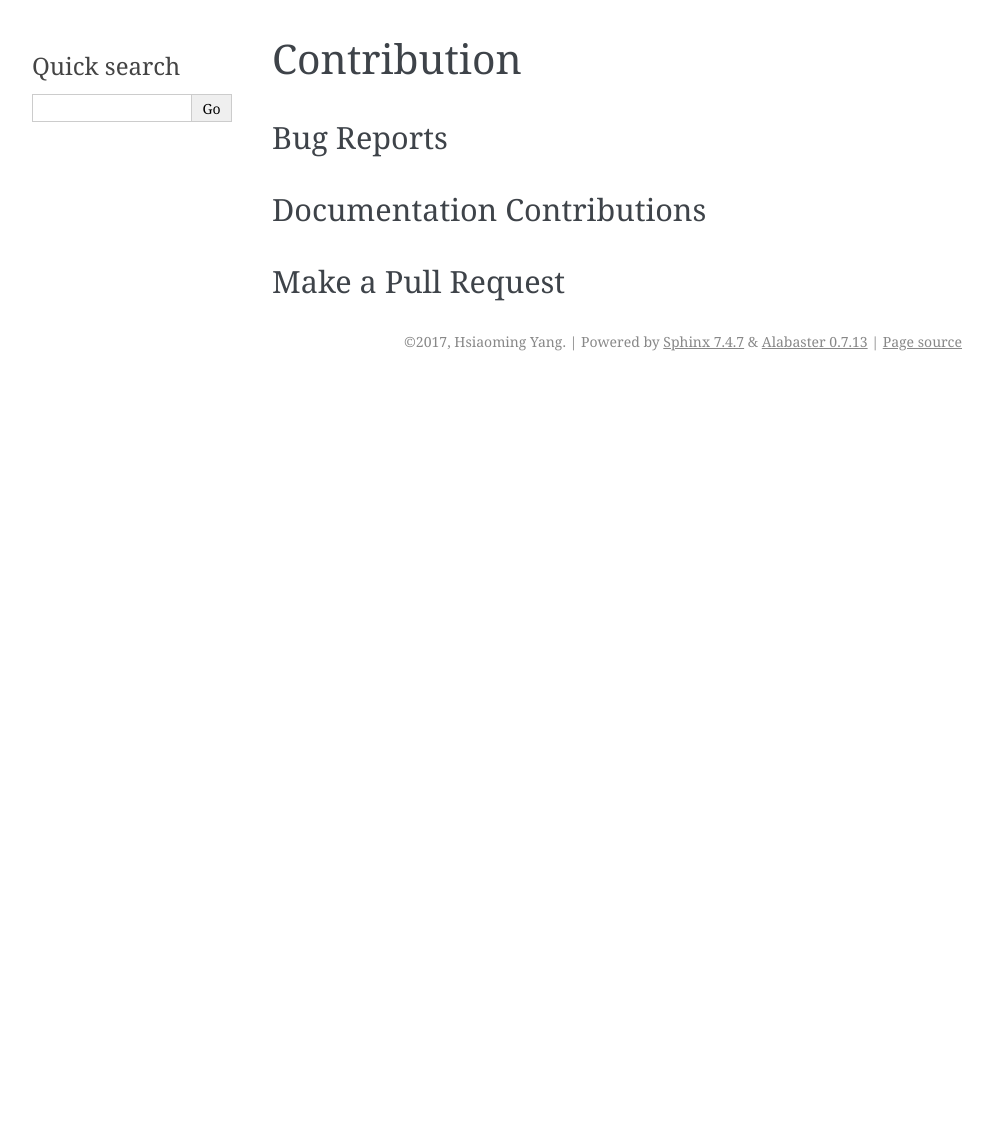
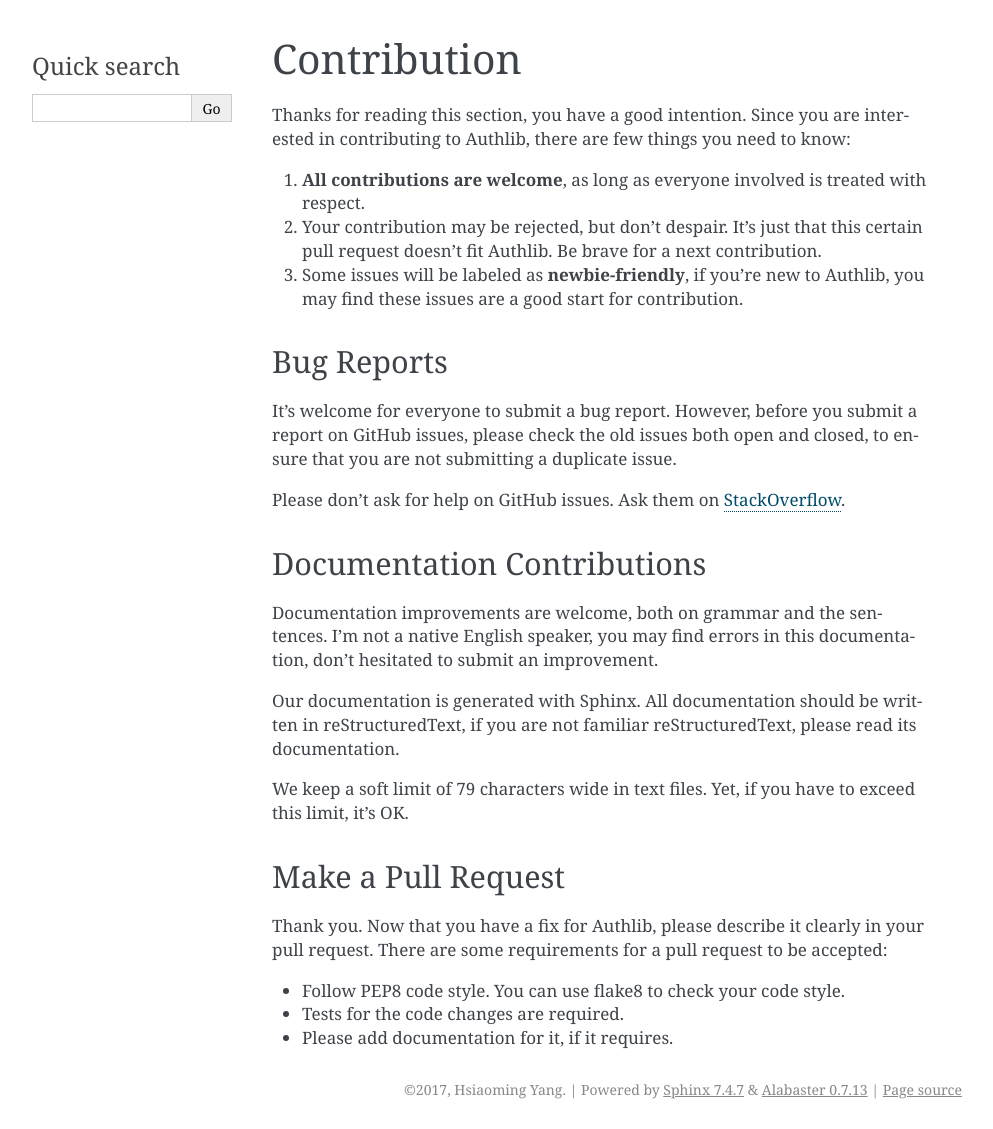
Before and after one commit to lepture/authlib, a Sphinx documentation site: the page built from docs/community/contribute.rst, in a window 1280 px wide. Shown: the whole page, without its empty margins (148-1141 px from the left). Built offline with Sphinx 7.4.7, drawn with Linux system fonts in a browser that asks for light colours; before the commit the page ends 900 px from its top, so only the background shows below that.

Commit message:
Add contribute guide

```diff
--- a/docs/community/contribute.rst
+++ b/docs/community/contribute.rst
@@ -1,11 +1,46 @@
 Contribution
 ============
+
+Thanks for reading this section, you have a good intention. Since you are
+interested in contributing to Authlib, there are few things you need to know:
+
+1. **All contributions are welcome**, as long as everyone involved is treated
+   with respect.
+2. Your contribution may be rejected, but don't despair. It's just that this
+   certain pull request doesn't fit Authlib. Be brave for a next contribution.
+3. Some issues will be labeled as **newbie-friendly**, if you're new to Authlib,
+   you may find these issues are a good start for contribution.
 
 Bug Reports
 -----------
 
+It's welcome for everyone to submit a bug report. However, before you submit a
+report on GitHub issues, please check the old issues both open and closed, to
+ensure that you are not submitting a duplicate issue.
+
+Please don't ask for help on GitHub issues. Ask them on :ref:`stackoverflow`.
+
 Documentation Contributions
 ---------------------------
 
+Documentation improvements are welcome, both on grammar and the sentences. I'm
+not a native English speaker, you may find errors in this documentation, don't
+hesitated to submit an improvement.
+
+Our documentation is generated with Sphinx. All documentation should be written
+in reStructuredText, if you are not familiar reStructuredText, please read its
+documentation.
+
+We keep a soft limit of 79 characters wide in text files. Yet, if you have to
+exceed this limit, it's OK.
+
 Make a Pull Request
 -------------------
+
+Thank you. Now that you have a fix for Authlib, please describe it clearly in
+your pull request. There are some requirements for a pull request to be
+accepted:
+
+* Follow PEP8 code style. You can use flake8 to check your code style.
+* Tests for the code changes are required.
+* Please add documentation for it, if it requires.
--- a/docs/community/support.rst
+++ b/docs/community/support.rst
@@ -3,6 +3,7 @@ Support
 
 If you have questions or issues about Authlib, there are several options:
 
+.. _stackoverflow:
 
 StackOverflow
 -------------
```
